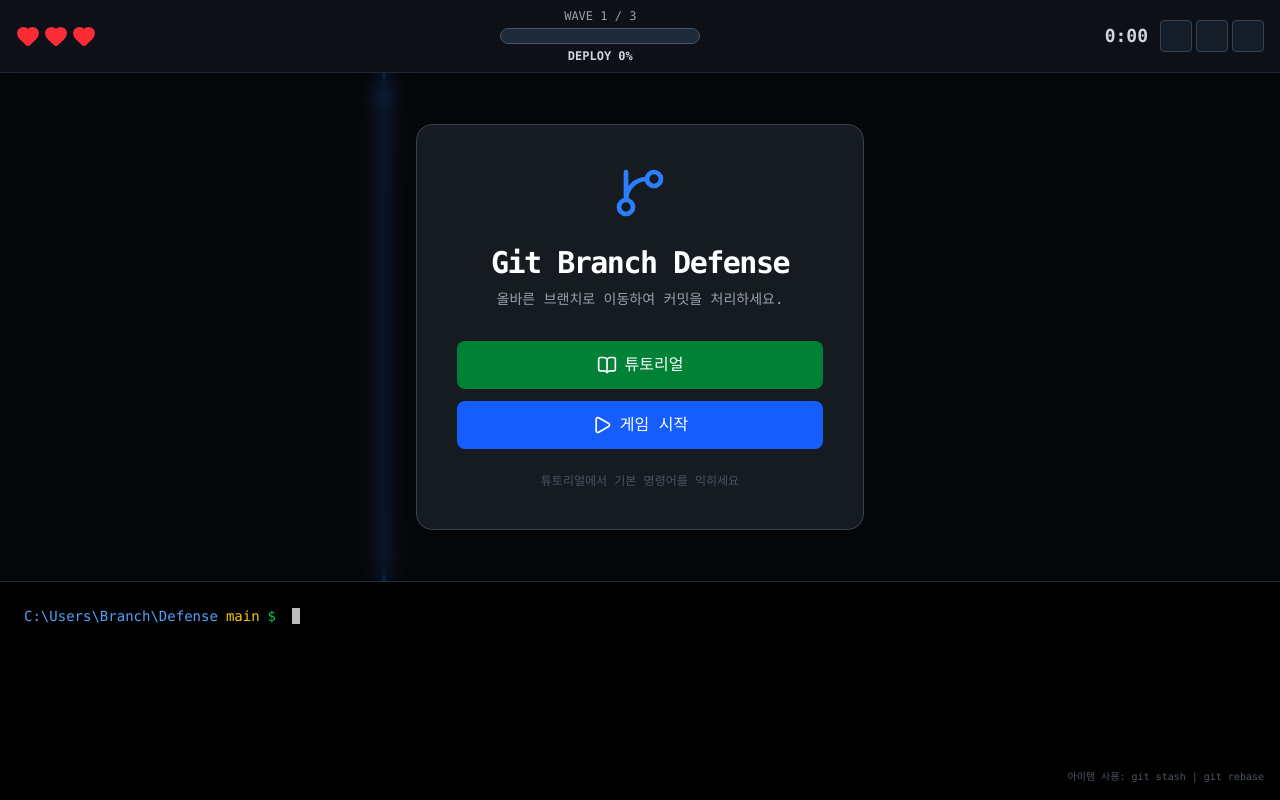
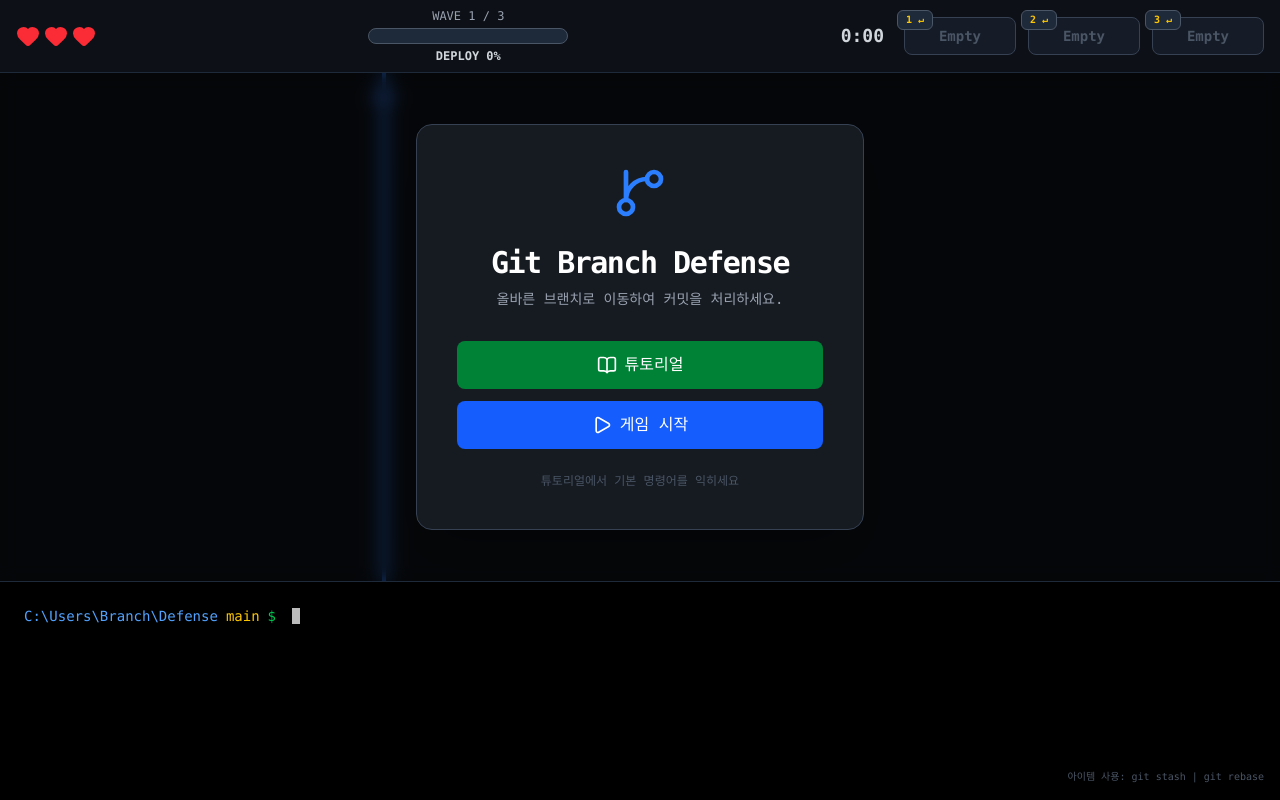
Before and after one commit to Sy3058/gbd, a React (Vite) app: page / in a window 1280 px wide. Built offline with nearby package versions, Linux system fonts and the light colour scheme.

Commit message:
feat: change item logic

```diff
--- a/src/components/HUD.tsx
+++ b/src/components/HUD.tsx
@@ -74,35 +74,52 @@
         </div>
       </div>
 
-      {/* 우측: 타이머 + 아이템 */}
-      <div className="flex items-center gap-3">
+      {/* 우측: 타이머 + 아이템 슬롯 */}
+      <div className="flex items-center gap-5">
         <div className="text-lg font-bold text-gray-300 tabular-nums">
           {formatTime(timer)}
         </div>
-        <div className="flex gap-1">
-          {items.map((item, i) => (
-            <div
-              key={i}
-              className={clsx(
-                "w-8 h-8 rounded border flex items-center justify-center text-[10px]",
-                item.type === "stash" && "border-blue-500 bg-blue-500/20",
-                item.type === "rebase" && "border-purple-500 bg-purple-500/20",
-                item.type === "heal" && "border-red-500 bg-red-500/20",
-              )}
-              title={`${item.name}: ${item.description}`}
-            >
-              {item.type === "stash" && "📦"}
-              {item.type === "rebase" && "🔀"}
-              {item.type === "heal" && "💊"}
-            </div>
-          ))}
-          {/* 빈 슬롯 */}
-          {Array.from({ length: 3 - items.length }).map((_, i) => (
-            <div
-              key={`empty-${i}`}
-              className="w-8 h-8 rounded border border-gray-700 bg-gray-800/50"
-            />
-          ))}
+
+        {/* 🔥 키보드 입력 전용 아이템 슬롯 UI */}
+        <div className="flex gap-3">
+          {[0, 1, 2].map((index) => {
+            const item = items[index];
+
+            return (
+              // button 태그를 div로 변경하고 클릭 관련 속성 제거
+              <div
+                key={index}
+                className={clsx(
+                  "relative flex items-center justify-center gap-2 px-3 py-2 w-28 rounded-lg border text-sm font-bold transition-all",
+                  item
+                    ? "border-yellow-500/50 bg-yellow-500/10 text-yellow-100 shadow-[0_0_10px_rgba(234,179,8,0.2)]"
+                    : "border-gray-700 bg-gray-800/50 text-gray-600",
+                )}
+                title={item ? `${item.name}: ${item.description}` : "빈 슬롯"}
+              >
+                {/* 🔥 슬롯 번호 단축키 뱃지 (엔터 기호 추가) */}
+                <span className="absolute -top-2 -left-2 bg-gray-800 border border-gray-600 text-yellow-400 font-mono px-2 h-5 flex items-center justify-center rounded-md text-[10px]">
+                  {index + 1} ↵
+                </span>
+
+                {/* 아이템 내용 또는 Empty */}
+                {item ? (
+                  <>
+                    <span className="text-lg">
+                      {item.type === "stash"
+                        ? "📦"
+                        : item.type === "rebase"
+                          ? "⏱️"
+                          : "💖"}
+                    </span>
+                    <span>{item.type}</span>
+                  </>
+                ) : (
+                  <span className="w-full text-center">Empty</span>
+                )}
+              </div>
+            );
+          })}
         </div>
       </div>
     </div>
--- a/src/stores/gameStore.ts
+++ b/src/stores/gameStore.ts
@@ -38,7 +38,7 @@
   activeBranches: BranchName[];
   branchOrigins: Record<string, number>;
   branchMergePoints: Record<string, number>;
-  branchParents: Record<string, string>; // 부모 브랜치 추적
+  branchParents: Record<string, string>;
 
   activeCommit: CommitNode | null;
   fixedCommits: CommitNode[];
@@ -48,7 +48,7 @@
   currentWave: number;
   items: Item[];
   input: string;
-  hasSeenItemTutorial: boolean; // 튜토리얼 시청 여부
+  hasSeenItemTutorial: boolean;
 
   lastSpawnTime: number;
   gameStartTime: number;
@@ -60,7 +60,7 @@
   appendInput: (char: string) => void;
   backspace: () => void;
   submitCommand: () => void;
-  useItem: (itemType: ItemType) => void;
+  activateItem: (itemType: ItemType) => void; // 🔥 useItem에서 이름 변경
   reset: () => void;
   advanceWaveOrEnd: () => void;
   closeItemTutorial: () => void;
@@ -156,7 +156,7 @@
 
   tick: (now: number) => {
     const state = get();
-    if (state.gameState !== "PLAYING") return; // 일시정지 보호
+    if (state.gameState !== "PLAYING") return;
 
     const lastTickTime = state.lastTickTime || now;
     const deltaTime = now - lastTickTime;
@@ -251,65 +251,49 @@
     const waves = state.gameMode === "tutorial" ? TUTORIAL_WAVES : WAVES;
     const nextWaveIndex = state.currentWave + 1;
 
-    // 1. 웨이브 종료 체크 (성공)
     if (nextWaveIndex >= waves.length) {
       set({ gameState: "SUCCESS" });
       return;
     }
 
     const nextWave = waves[nextWaveIndex];
-
-    // 2. 이미 병합 완료된(죽은) 브랜치 목록 추출
     const mergedBranches = Object.keys(state.branchMergePoints);
-
-    // 3. 이번 웨이브에서 새롭게 등장해야 할 브랜치 계산 (이미 활성화됐거나 병합된 것 제외)
     const newBranches = nextWave.branches.filter(
       (b) => !state.activeBranches.includes(b) && !mergedBranches.includes(b),
     );
-
-    // 4. 일반 커밋 큐 생성 (병합된 브랜치에는 커밋이 안 떨어지도록 필터링 배열 전달)
     const newCommits = generateWaveCommits(nextWave, mergedBranches);
 
     if (newBranches.length > 0) {
       if (state.gameMode === "single") {
-        // 🔥 핵심 수정 사항: 싱글 모드 새 브랜치(checkout -b) 노드 주입
-        // 병합되지 않고 '살아있는' 브랜치만 후보군으로 추출합니다.
         let aliveBranches = state.activeBranches.filter(
           (b) => !mergedBranches.includes(b),
         );
-
-        // 혹시라도 살아있는 브랜치가 없다면 최후의 보루로 main을 사용합니다.
         if (aliveBranches.length === 0) aliveBranches = ["main"];
 
         const checkoutNodes = newBranches.map((b) => {
-          // 죽은 브랜치(예: feature)를 배제한 aliveBranches 안에서만 무작위 출발점을 고릅니다.
           const randomSource =
             aliveBranches[Math.floor(Math.random() * aliveBranches.length)];
           return generateCheckoutNode(b, randomSource, nextWave.speed);
         });
-
         newCommits.unshift(...checkoutNodes);
       } else {
-        // 튜토리얼 모드: 팝업 기믹용으로 첫 커밋을 강제로 새 브랜치 타겟으로 스왑
         const targetBranch = newBranches[0];
         const firstNewIdx = newCommits.findIndex((c) =>
           newBranches.includes(c.targetBranch),
         );
-        if (firstNewIdx > 0) {
+        if (firstNewIdx > 0)
           [newCommits[0], newCommits[firstNewIdx]] = [
             newCommits[firstNewIdx],
             newCommits[0],
           ];
-        } else if (firstNewIdx === -1) {
+        else if (firstNewIdx === -1)
           newCommits[0] = { ...newCommits[0], targetBranch };
-        }
       }
     }
 
     const [first, ...rest] = newCommits;
     const waveNumber = nextWaveIndex + 1;
 
-    // 5. 모드별 상태 전이
     if (state.gameMode === "single") {
       set({
         gameState: "WAVE_TRANSITION",
@@ -319,8 +303,6 @@
         commitQueue: rest,
         waveAnnouncement: waveNumber,
       });
-
-      // 1.2초 후 게임 재개 및 시간 동기화 (텔레포트 버그 방지)
       setTimeout(() => {
         if (get().gameState === "WAVE_TRANSITION") {
           const now = performance.now();
@@ -333,7 +315,6 @@
         }
       }, 1200);
     } else if (newBranches.length > 0) {
-      // 튜토리얼 모드: 새 브랜치 등장 시 팝업 띄우기
       set({
         gameState: "BRANCH_INTRO",
         currentWave: nextWaveIndex,
@@ -342,7 +323,6 @@
         commitQueue: rest,
       });
     } else {
-      // 튜토리얼에서 새 브랜치가 없는 일반 웨이브 진행 시
       const now = performance.now();
       set({
         currentWave: nextWaveIndex,
@@ -362,6 +342,25 @@
     const state = get();
     const parsed = parseGitCommand(state.input);
     const inputTrimmed = state.input.trim();
+
+    if (inputTrimmed === "") {
+      set({ input: "" });
+      return;
+    }
+
+    if (["1", "2", "3"].includes(inputTrimmed)) {
+      const index = parseInt(inputTrimmed) - 1;
+      const item = state.items[index];
+
+      // 해당 슬롯에 아이템이 존재할 때만 발동
+      if (item) {
+        get().activateItem(item.type);
+      }
+
+      // 아이템이 있든 없든 1,2,3 단독 입력은 무조건 터미널을 비우고 종료 (오타 판정 방지)
+      set({ input: "" });
+      return;
+    }
 
     const isNodeMatch =
       state.gameState === "PLAYING" &&
@@ -414,7 +413,6 @@
         items.length < MAX_ITEMS
       ) {
         items.push(ITEM_DEFINITIONS[commit.itemDrop]);
-        // 🔥 오직 튜토리얼 모드에서만! 싱글 플레이일 때는 절대 팝업 안 띄움
         if (state.gameMode === "tutorial" && !state.hasSeenItemTutorial) {
           shouldShowItemTutorial = true;
         }
@@ -489,13 +487,10 @@
 
     switch (parsed.type) {
       case "CHECKOUT_NEW": {
-        // 활성화되지 않은 브랜치를 만들려 하면 break하여 맨 밑의 오타 로직으로 빠지게 둠
         if (!state.activeBranches.includes(parsed.branch)) break;
-
         const branchOrigins = { ...state.branchOrigins };
 
         if (state.gameState === "BRANCH_INTRO") {
-          // 튜토리얼 팝업 상태에서 정상 입력
           if (branchOrigins[parsed.branch] === undefined) {
             branchOrigins[parsed.branch] = state.activeCommit
               ? state.activeCommit.y
@@ -513,42 +508,37 @@
             branchOrigins,
             input: "",
           });
-          return; // 🔥 정상 처리 완료: 함수 즉시 종료
+          return;
         } else if (state.gameState === "PLAYING") {
-          // 일반 플레이 도중 정상 입력
           if (branchOrigins[parsed.branch] === undefined) {
             branchOrigins[parsed.branch] = state.activeCommit
               ? state.activeCommit.y
               : 0;
           }
           set({ currentBranch: parsed.branch, branchOrigins, input: "" });
-          return; // 🔥 정상 처리 완료: 함수 즉시 종료
+          return;
         }
-        break; // 그 외 비정상 상태일 경우 오타 처리
+        break;
       }
 
       case "CHECKOUT": {
-        // 존재하는 브랜치로 정상 이동
         if (
           state.gameState === "PLAYING" &&
           state.activeBranches.includes(parsed.branch)
         ) {
           set({ currentBranch: parsed.branch, input: "" });
-          return; // 🔥 정상 처리 완료: 함수 즉시 종료
+          return;
         }
-        break; // 존재하지 않는 브랜치로 이동 시도 시 오타 처리
+        break;
       }
 
       case "COMMIT":
-      case "MERGE": {
-        // 이 곳에 도달했다는 것은 상단의 정답 판정(isNodeMatch)을 통과하지 못했다는 뜻.
-        // 즉, 타이밍이 안 맞았거나 다른 브랜치의 커밋을 치는 등 명백한 '실수'임.
-        break; // 🔥 바로 밑의 오타 처리 로직으로 보냄
-      }
+      case "MERGE":
+        break;
 
       case "ITEM_USE": {
         const itemIndex = state.items.findIndex((i) => i.type === parsed.item);
-        if (itemIndex === -1) break; // 없는 아이템 사용 시도 시 오타 처리
+        if (itemIndex === -1) break;
 
         const newItems = [...state.items];
         newItems.splice(itemIndex, 1);
@@ -565,7 +555,7 @@
             if (current)
               set({ activeCommit: { ...current, speed: originalSpeed } });
           }, 3000);
-          return; // 🔥 정상 처리 완료
+          return;
         } else if (parsed.item === "rebase" && state.activeCommit) {
           set({
             activeCommit: {
@@ -575,14 +565,14 @@
             items: newItems,
             input: "",
           });
-          return; // 🔥 정상 처리 완료
+          return;
         } else if (parsed.item === "heal") {
           set({
             hearts: Math.min(3, state.hearts + 1),
             items: newItems,
             input: "",
           });
-          return; // 🔥 정상 처리 완료
+          return;
         }
         break;
       }
@@ -593,18 +583,41 @@
     } else {
       set({ input: "" });
     }
-
-    if (state.gameState === "PLAYING" && state.activeCommit)
-      set({ combo: 0, wrongCount: state.wrongCount + 1, input: "" });
-    else set({ input: "" });
   },
 
-  useItem: (itemType: ItemType) => {
+  // 🔥 이름 변경 및 인자 타입 유지: 파서 우회, 즉시 상태 조작
+  activateItem: (itemType: ItemType) => {
     const state = get();
+    if (state.gameState !== "PLAYING") return;
+
     const itemIndex = state.items.findIndex((i) => i.type === itemType);
     if (itemIndex === -1) return;
-    set({ input: `git ${itemType}` });
-    get().submitCommand();
+
+    const newItems = [...state.items];
+    newItems.splice(itemIndex, 1);
+
+    if (itemType === "stash" && state.activeCommit) {
+      const originalSpeed = state.activeCommit.speed;
+      set({
+        activeCommit: { ...state.activeCommit, speed: 0 },
+        items: newItems,
+      });
+      setTimeout(() => {
+        const current = get().activeCommit;
+        if (current)
+          set({ activeCommit: { ...current, speed: originalSpeed } });
+      }, 3000);
+    } else if (itemType === "rebase" && state.activeCommit) {
+      set({
+        activeCommit: {
+          ...state.activeCommit,
+          speed: state.activeCommit.speed * 0.5,
+        },
+        items: newItems,
+      });
+    } else if (itemType === "heal") {
+      set({ hearts: Math.min(3, state.hearts + 1), items: newItems });
+    }
   },
 
   closeItemTutorial: () => {
```
Also changed, not shown: src/components/overlay/ItemTutorialPopup.tsx (+45 -10 lines).
